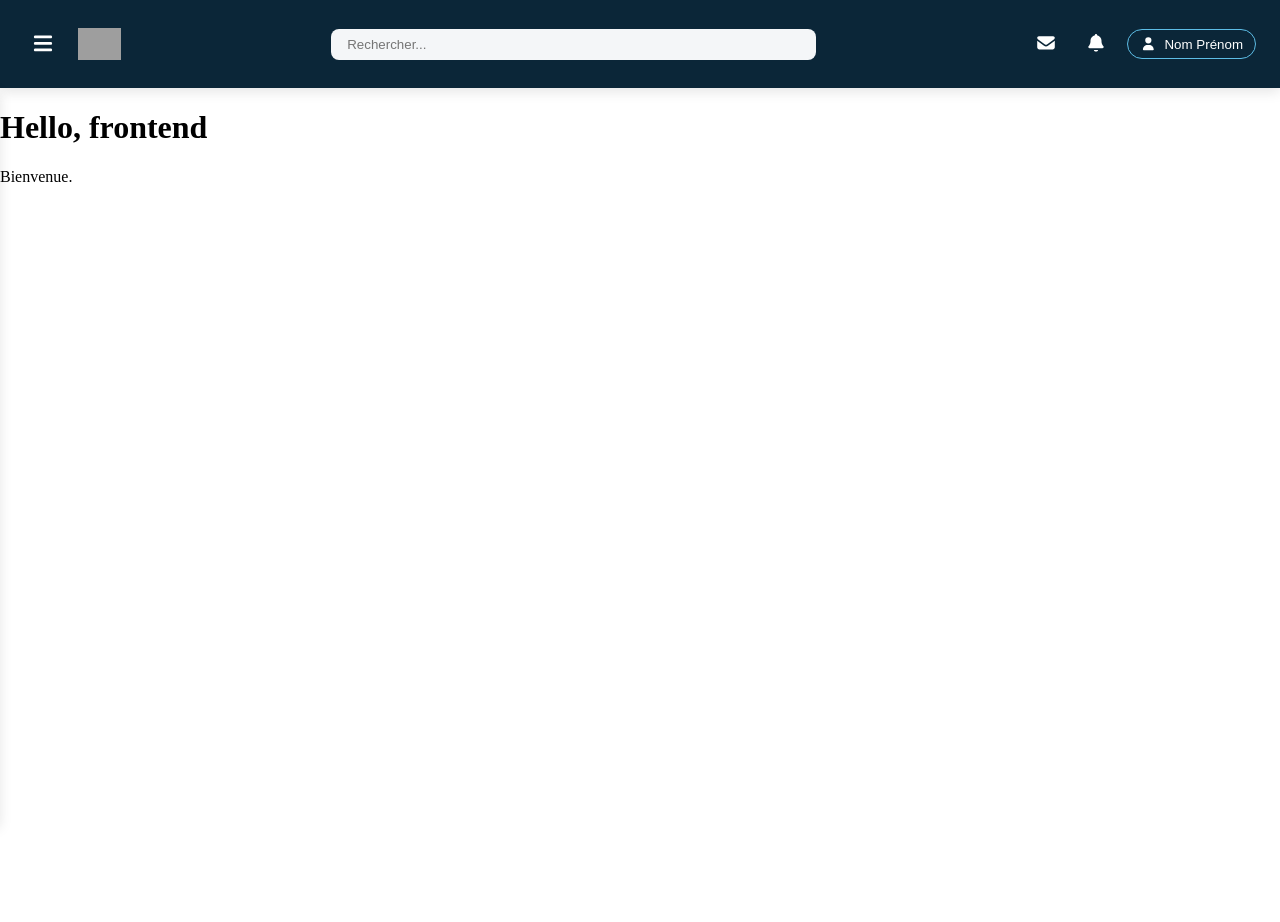
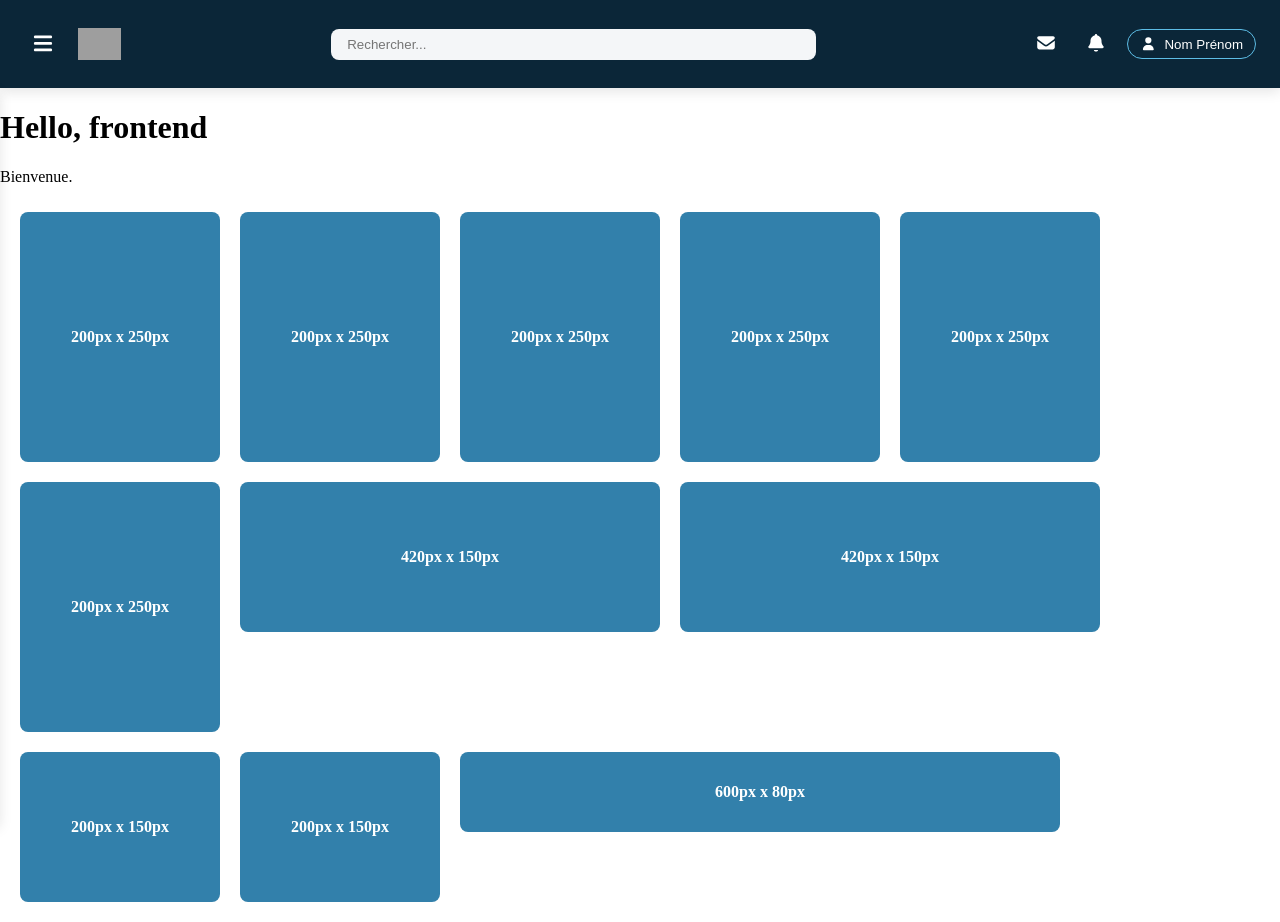
Before and after one commit to TEAM-MSPR-EPSI/healthAI-frontend, an Angular app: page / in a window 1280 px wide. Before the commit the page ends 800 px from the top, so only its background shows below. Built offline with nearby package versions, Linux system fonts and the light colour scheme; grey boxes are pictures that could not be loaded.

Commit message:
feat: data example (work in progress)

```diff
--- a/src/app/app.ts
+++ b/src/app/app.ts
@@ -3,11 +3,12 @@ import { RouterOutlet } from '@angular/router';
 import { NavbarComponent } from './components/navigation/navbar/navbar';
 import { FaIconLibrary } from '@fortawesome/angular-fontawesome';
 import { faRocket, faHome, faInfoCircle, faUser, faBell, faEnvelope, faBars, faChartLine, faHeadset, faUsers, faDumbbell, faReceipt, faGear } from '@fortawesome/free-solid-svg-icons';
+import { BoxExampleComponent } from "./components/box_example/box_example";
 
 @Component({
   selector: 'app-root',
   standalone: true,
-  imports: [RouterOutlet, NavbarComponent],
+  imports: [RouterOutlet, NavbarComponent, BoxExampleComponent],
   templateUrl: './pages/app.html',
   styleUrls: ['../styles/app.css', '../styles/color.css']
 })
--- /dev/null
+++ b/src/app/components/box_example/box_example.html
@@ -0,0 +1,7 @@
+<div
+  class="box"
+  [style.width]="width"
+  [style.height]="height"
+>
+  {{ width }} x {{ height }}
+</div>
--- /dev/null
+++ b/src/app/components/box_example/box_example.scss
@@ -0,0 +1,9 @@
+.box {
+  background: var(--admin-primary-300);
+  color: var(--admin-white);
+  display: flex;
+  align-items: center;
+  justify-content: center;
+  border-radius: 8px;
+  font-weight: 600;
+}
--- a/src/app/pages/app.html
+++ b/src/app/pages/app.html
@@ -5,6 +5,22 @@
     <h1>Hello, {{ title() }}</h1>
     <p>Bienvenue.</p>
     <!-- <p>Bienvenue sur HealthAI — l'interface frontale.</p> -->
+
+     <div class="box-example">
+       <app-box-example width="200px" height="250px"></app-box-example>
+       <app-box-example width="200px" height="250px"></app-box-example>
+       <app-box-example width="200px" height="250px"></app-box-example>
+       <app-box-example width="200px" height="250px"></app-box-example>
+       <app-box-example width="200px" height="250px"></app-box-example>
+       <app-box-example width="200px" height="250px"></app-box-example>
+       <app-box-example width="420px" height="150px"></app-box-example>
+       <app-box-example width="420px" height="150px"></app-box-example>
+       <app-box-example width="200px" height="150px"></app-box-example>
+       <app-box-example width="200px" height="150px"></app-box-example>
+       <app-box-example width="600px" height="80px"></app-box-example>
+      </div>
+
+
   </div>
 </main>
 
--- a/src/styles/app.css
+++ b/src/styles/app.css
@@ -1,3 +1,14 @@
 /* Global app styles (moved) */
 :root { box-sizing: border-box; }
 body { margin: 0; font-family: Inter, system-ui, Arial, sans-serif; }
+
+
+.box-example{
+    display: flex;
+    flex-wrap: wrap;
+    margin: 10px;
+}
+
+.box-example app-box-example{
+    margin: 10px;
+}
```
Also changed, not shown: src/app/components/box_example/box_example.ts (added, +13 -0 lines).
